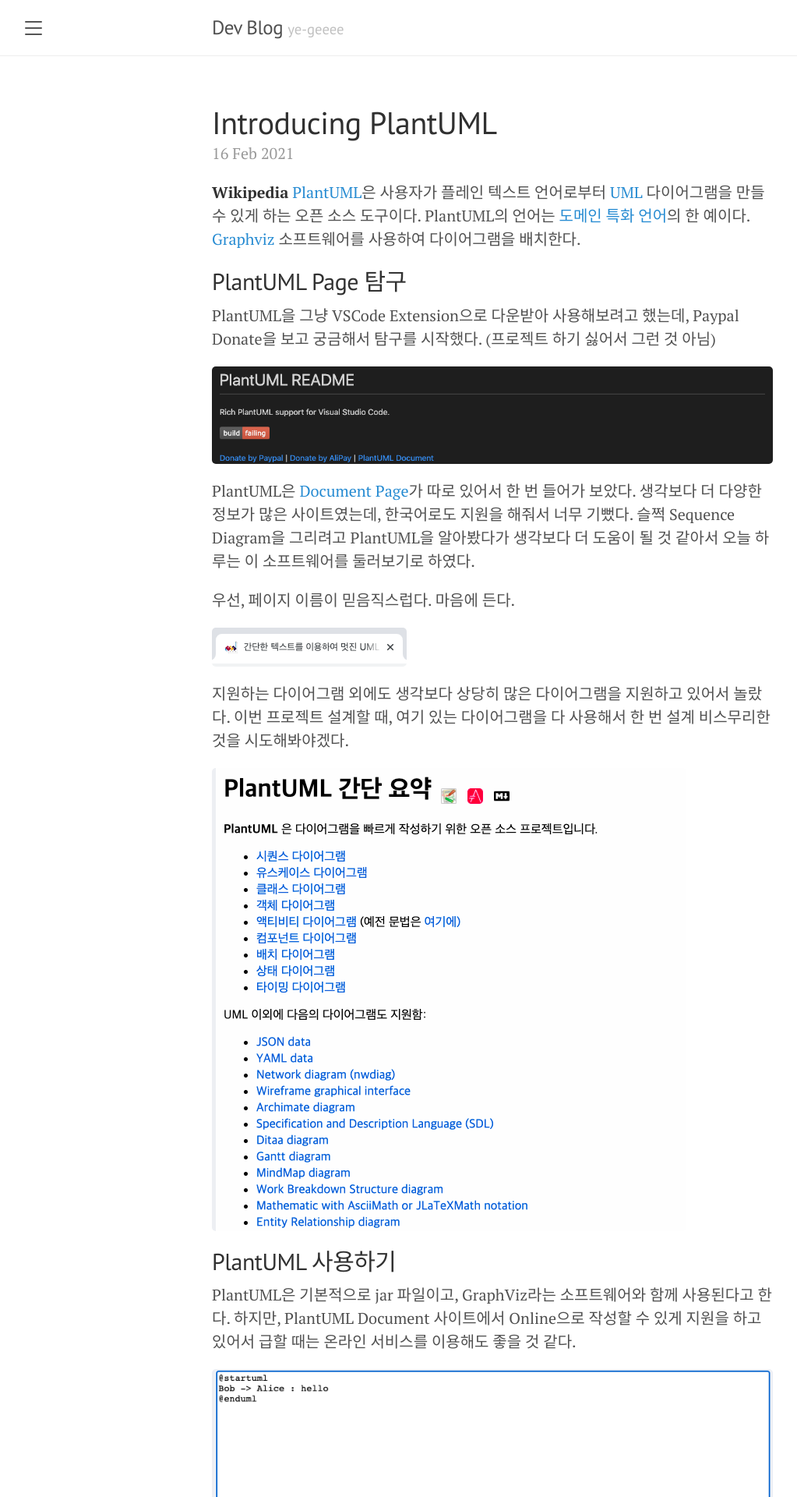
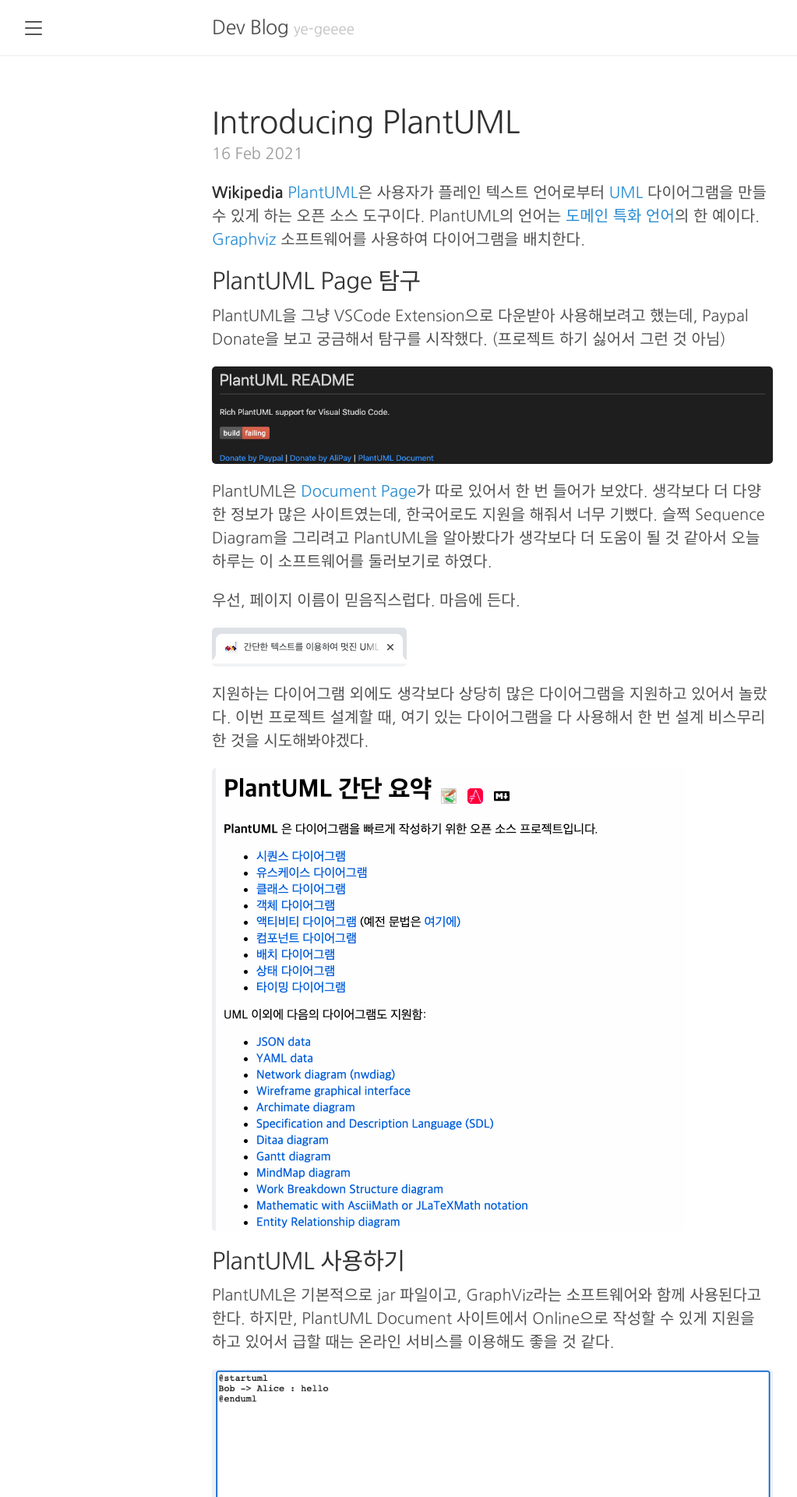
Before and after one commit to ye-geeee/ye-geeee.github.io, a Jekyll site: the page built from index.html, in a window 1280 px wide. Shown: the top 1920 px of the page at 78% size, without its empty margins (8-1031 px from the left). Built offline with Jekyll 4.4.1, drawn with Linux system fonts in a browser that asks for light colours; the list of posts is cut into pages by our own code.

Commit message:
[Theme] Change korean font

```diff
--- a/_includes/head.html
+++ b/_includes/head.html
@@ -26,6 +26,8 @@
 
   <link rel="alternate" type="application/rss+xml" title="RSS" href="{{ '/atom.xml' | absolute_url }}">
 
+  <link rel="stylesheet" href="https://fonts.googleapis.com/earlyaccess/nanumgothic.css">
+
   {% if site.google_analytics_id %}
   <script>
     (function(i,s,o,g,r,a,m){i['GoogleAnalyticsObject']=r;i[r]=i[r]||function(){
--- a/public/css/lanyon.css
+++ b/public/css/lanyon.css
@@ -41,11 +41,11 @@ body {
 }
 
 html {
-  font-family: "PT Serif", Georgia, "Times New Roman", serif;
+  font-family: "Nanum Gothic", "PT Serif", Georgia, "Times New Roman", serif;
 }
 
 h1, h2, h3, h4, h5, h6 {
-  font-family: "PT Sans", Helvetica, Arial, sans-serif;
+  font-family: "Nanum Gothic", "PT Sans", Helvetica, Arial, sans-serif;
   font-weight: 400;
   color: #313131;
   letter-spacing: -.025rem;
```
